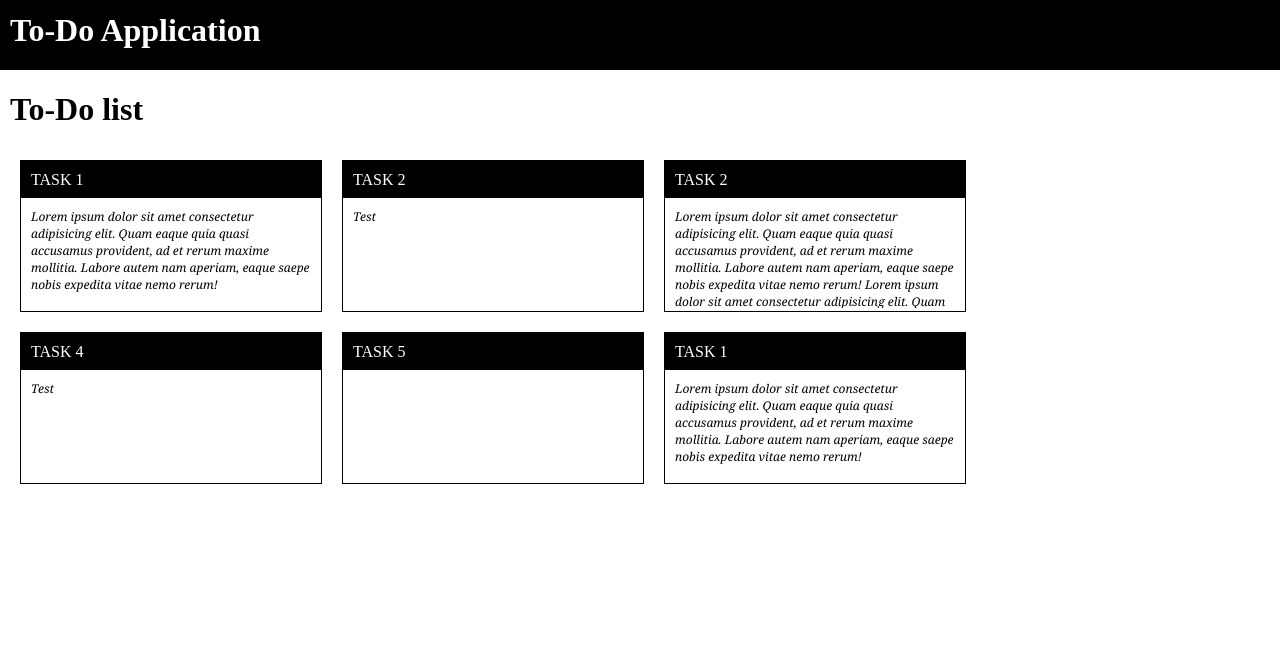
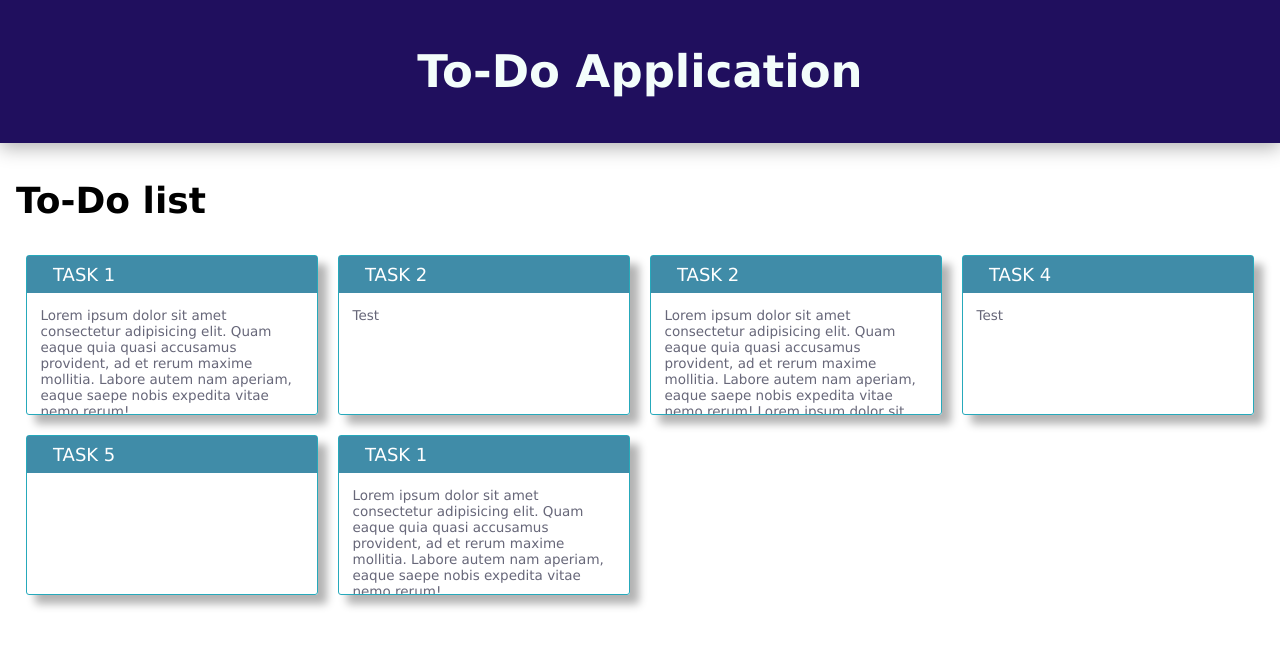
Before and after one commit to rbuenon/css-flex-grid, a plain HTML site: page index.html in a window 1280 px wide. Drawn offline with Linux system fonts and the light colour scheme.

Commit message:
Update main.css

```diff
--- a/main.css
+++ b/main.css
@@ -1,53 +1,104 @@
+* {
+    box-sizing: border-box;
+}
+
 body {
+    font-family: Verdana, Geneva, Tahoma, sans-serif;
+    font-size: 18px;
+}
+
+html, body {
     margin: 0;
-    overflow: hidden;
+    padding: 0;
+    width: 100vw;
+    height: 100vh;
 }
 
 .container {
     display: grid;
     grid-template-columns: 100%;
-    grid-template-rows: 60px auto;
+    grid-template-rows: auto 1fr;
+    height: 100%;
+    overflow: hidden;
 }
 
 .header {
-    width: 100%;
-    padding: 0;
-    background-color: black;
-    align-self: center;
+    /* width: 100%; */
+    background-color: #200f5e;
+    /* align-self: center; */
+    display: flex;
+    justify-content: center;
+    align-items: center;
+    box-shadow: 0 0.3em 1em rgba(0, 0 , 0, 0.3)
 }
 
 .header h1 {
-    color: white;
-    padding-left: 10px;
+    color: #f3fdfb;
+    margin: 1em;
+    font-size: 2.5em;
+    /* padding-left: 10px; */
+}
+
+@media screen and (max-width: 720px) {
+    .header > h1 {
+        font-size: 1.2em;
+    }
 }
 
 .content {
-    margin: 10px;
-    max-height: 80vh;
+    padding: 0.8rem 1rem;
+    /* margin: 10px; */
+    /* max-height: 80vh; */
+    display: flex;
+    flex-direction: column;
+    height: 100%;
     overflow: auto;
 }
 
+.content > h2 {
+    text-shadow: 2px 2px rgba(0, 0, 0, 0.13);
+    color:#530068;
+}
+
 .tasks {
-    display: flex;
+    display: grid;
+    grid-template-columns: repeat(auto-fit, minmax(250px, 1fr));
+    /* display: flex;
     flex-direction: row;
-    flex-wrap: wrap;
-    justify-content: flex-start;
+    flex-wrap: wrap; */
+    /* justify-content: flex-start; */
 }
 
 .task {
-    width: 300px;
-    height: 150px;
-    border: 1px solid black;
+    /* width: 300px; */
+    max-height: 10rem;
+    border: 1px solid #26a9bb;
+    border-radius: 3px;
     margin: 10px;
+    display: flex;
+    flex-direction: column;
+    transition: transform .2s ease-in;
+    box-shadow: .5em .5em 0.5em rgba(0, 0 , 0, 0.3)
+}
+
+@media screen and (max-width: 548px) {
+    .task {
+        max-height: none;
+    }
+}
+
+.task:hover {
+    transform: scale(1.05);
 }
 
 .title {
-    height: 25%;
+    padding: 0.5rem 1rem;
     width: 100%;
     display: flex;
     flex-direction: row;
     align-items: center;
-    background-color: black;
+    background-color: #408ca8;
+    border-bottom:  #4293b1;
 }
 
 .title span {
@@ -57,8 +108,11 @@ body {
 }
 
 .body {
-    max-height: 90px;
+    /* max-height: 90px; */
+    min-height: 3rem;
     overflow: auto;
-    padding: 10px;
-    font: italic 12px Georgia, serif;
+    padding: 1em;
+    font-size: 0.75em;
+    color: #676779
+    /* font: italic 12px Georgia, serif; */
 }
```
